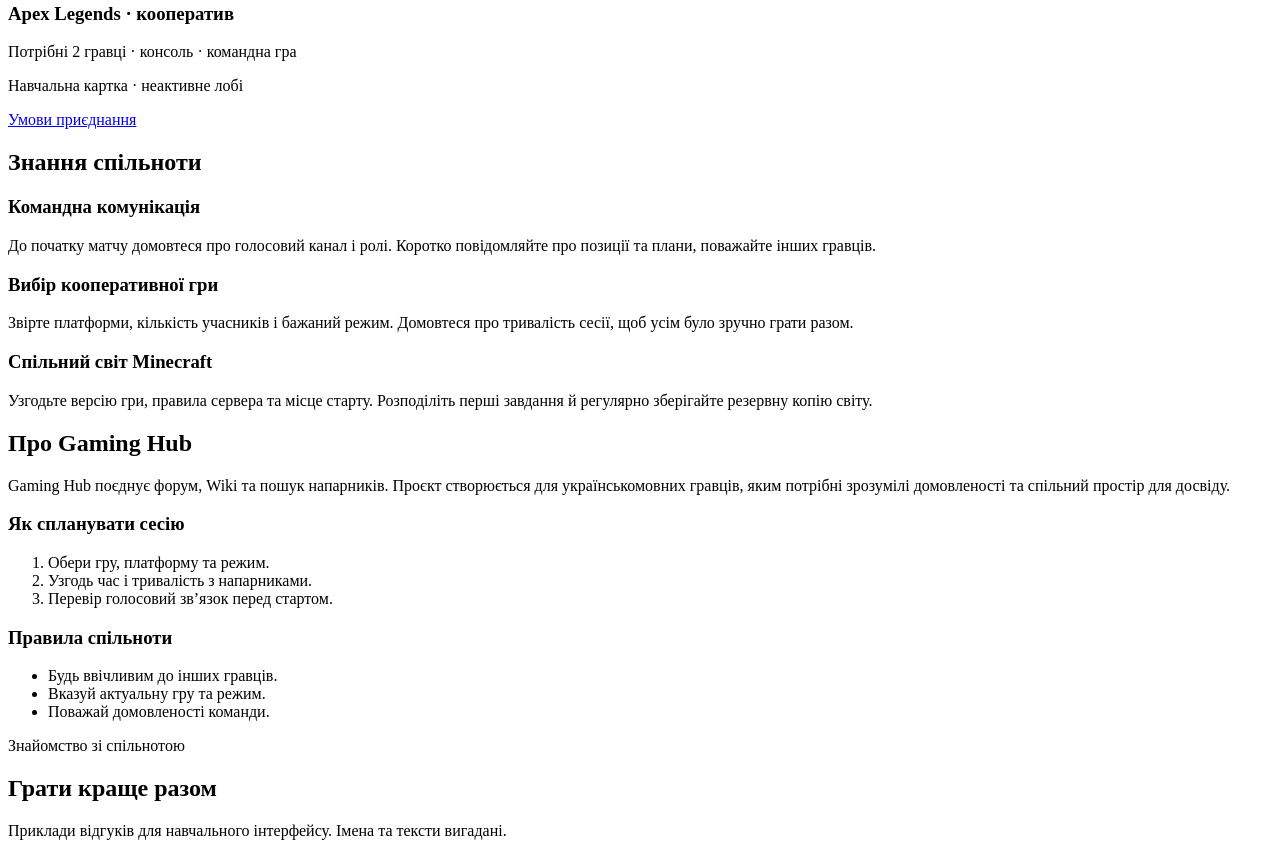
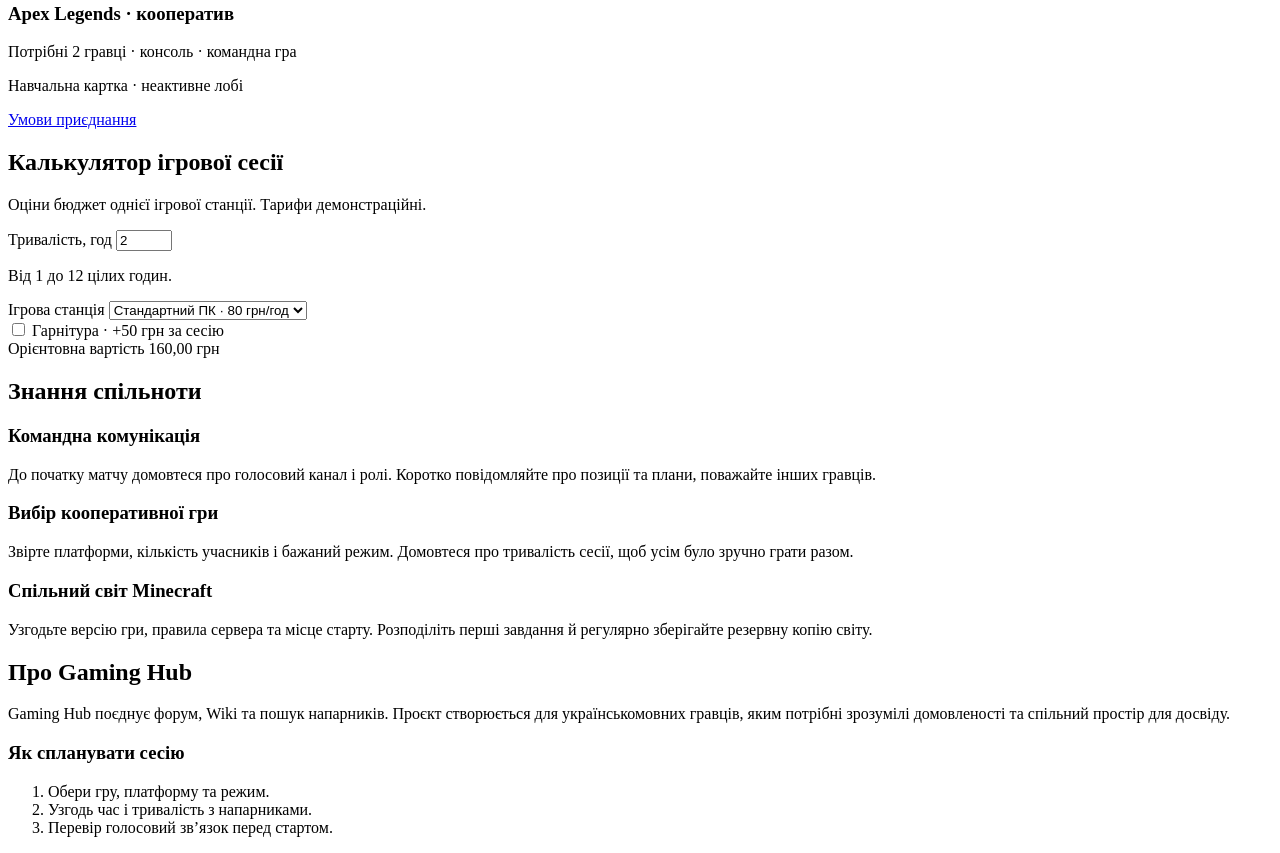
Before and after one commit to Kabannvtilti/gaming-hub, a website with bundled scripts: page index.html in a window 1280 px wide. Shown: the part 2690-3543 px from the top of the page. Built offline with nearby package versions, Linux system fonts and the light colour scheme; a script that the page names is missing.

Commit message:
feat: додано інтерактивний віджет (QA-перевірено)

```diff
--- a/index.html
+++ b/index.html
@@ -17,6 +17,7 @@
     <link rel="stylesheet" href="css/media.css?v=lab10-media" />
     <script src="js/navigation.js" defer></script>
     <script src="js/validation.js" type="module"></script>
+    <script src="js/widget.js" type="module"></script>
   </head>
   <body id="top" class="min-w-0 bg-ink font-sans text-base leading-relaxed text-paper">
     <a
@@ -375,6 +376,48 @@
               Умови приєднання
             </a>
           </article>
+        </div>
+      </section>
+      <section id="session-budget" aria-labelledby="session-budget-title" data-session-calculator
+        class="my-12 rounded-lg border border-border bg-surface p-4 shadow-card md:my-16 md:p-8">
+        <h2 id="session-budget-title" class="mb-2 text-2xl font-bold leading-tight lg:text-heading">
+          Калькулятор ігрової сесії
+        </h2>
+        <p class="mb-6 max-w-3xl text-muted">
+          Оціни бюджет однієї ігрової станції. Тарифи демонстраційні.
+        </p>
+        <div class="grid min-w-0 gap-6 md:grid-cols-2">
+          <form data-session-form class="min-w-0 space-y-4">
+            <div>
+              <label for="session-hours" class="mb-1 block font-semibold">Тривалість, год</label>
+              <input id="session-hours" data-hours type="number" inputmode="numeric" value="2"
+                min="1" max="12" step="1" required aria-describedby="session-hours-hint session-hours-error"
+                class="min-h-12 w-full rounded-lg border border-border bg-ink px-3 text-paper focus-visible:outline focus-visible:outline-2 focus-visible:outline-primary">
+              <p id="session-hours-hint" class="mt-1 text-sm text-muted">Від 1 до 12 цілих годин.</p>
+              <p id="session-hours-error" data-hours-error class="mt-1 text-sm font-semibold text-rose-300" hidden></p>
+            </div>
+            <div>
+              <label for="session-plan" class="mb-1 block font-semibold">Ігрова станція</label>
+              <select id="session-plan" data-plan required aria-describedby="session-plan-error"
+                class="min-h-12 w-full rounded-lg border border-border bg-ink px-3 text-paper focus-visible:outline focus-visible:outline-2 focus-visible:outline-primary">
+                <option value="standard">Стандартний ПК · 80 грн/год</option>
+                <option value="performance">Потужний ПК · 120 грн/год</option>
+                <option value="console">Консоль · 150 грн/год</option>
+              </select>
+              <p id="session-plan-error" data-plan-error class="mt-1 text-sm font-semibold text-rose-300" hidden></p>
+            </div>
+            <label for="session-headset" class="flex min-h-12 cursor-pointer items-center gap-3">
+              <input id="session-headset" data-headset type="checkbox"
+                class="h-5 w-5 accent-primary focus-visible:outline focus-visible:outline-2 focus-visible:outline-primary">
+              <span>Гарнітура · +50 грн за сесію</span>
+            </label>
+          </form>
+          <div class="min-w-0 self-start rounded-lg border border-border bg-ink p-4 md:p-6">
+            <label for="session-total" class="block font-semibold">Орієнтовна вартість</label>
+            <output id="session-total" for="session-hours session-plan session-headset" data-total
+              aria-live="polite" aria-atomic="true" class="mt-2 block break-words text-3xl font-bold text-primary">—</output>
+            <p data-session-status class="mt-2 text-sm text-muted" aria-live="polite" hidden></p>
+          </div>
         </div>
       </section>
       <section id="wiki" aria-labelledby="wiki-title" class="my-12 md:my-16">
--- /dev/null
+++ b/js/widget.js
@@ -0,0 +1,63 @@
+const rates = Object.freeze({ standard: 80, performance: 120, console: 150 });
+const minimumHours = 1;
+const maximumHours = 12;
+const headsetFee = 50;
+const money = new Intl.NumberFormat('uk-UA', { style: 'currency', currency: 'UAH' });
+
+export function calculateSession(rawHours, plan, headset, badInput = false) {
+  const hours = Number(rawHours);
+  let hoursError = '';
+
+  if (badInput) {
+    hoursError = 'Введіть ціле число від 1 до 12.';
+  } else if (rawHours === '') {
+    hoursError = 'Вкажіть тривалість сесії.';
+  } else if (!/^\d+$/.test(rawHours) || !Number.isSafeInteger(hours)) {
+    hoursError = 'Введіть ціле число від 1 до 12.';
+  } else if (hours < minimumHours || hours > maximumHours) {
+    hoursError = 'Тривалість має бути від 1 до 12 годин.';
+  }
+
+  const planError = Object.hasOwn(rates, plan) ? '' : 'Оберіть тариф зі списку.';
+  const total = hoursError || planError ? null : hours * rates[plan] + (headset ? headsetFee : 0);
+  return { total, hoursError, planError };
+}
+
+function showFieldError(field, message, error) {
+  field.setAttribute('aria-invalid', String(Boolean(error)));
+  field.classList.toggle('border-rose-400', Boolean(error));
+  field.classList.toggle('border-border', !error);
+  message.textContent = error;
+  message.hidden = !error;
+}
+
+export function mountSessionCalculator(root) {
+  const form = root.querySelector('[data-session-form]');
+  const hours = root.querySelector('[data-hours]');
+  const hoursMessage = root.querySelector('[data-hours-error]');
+  const plan = root.querySelector('[data-plan]');
+  const planMessage = root.querySelector('[data-plan-error]');
+  const headset = root.querySelector('[data-headset]');
+  const total = root.querySelector('[data-total]');
+  const status = root.querySelector('[data-session-status]');
+  if (!form || !hours || !hoursMessage || !plan || !planMessage || !headset || !total || !status) return;
+
+  const update = () => {
+    const result = calculateSession(hours.value, plan.value, headset.checked, hours.validity.badInput);
+    showFieldError(hours, hoursMessage, result.hoursError);
+    showFieldError(plan, planMessage, result.planError);
+    total.textContent = result.total === null ? '—' : money.format(result.total);
+    status.hidden = result.total !== null;
+    status.textContent = result.hoursError || result.planError;
+  };
+
+  form.addEventListener('submit', event => event.preventDefault());
+  hours.addEventListener('input', update);
+  plan.addEventListener('change', update);
+  headset.addEventListener('change', update);
+  update();
+}
+
+if (typeof document !== 'undefined') {
+  document.querySelectorAll('[data-session-calculator]').forEach(mountSessionCalculator);
+}
```
Also changed, not shown: docs/Lab11_design.md (added, +16 -0 lines), tests/widget.test.mjs (added, +39 -0 lines), css/tailwind.css.
